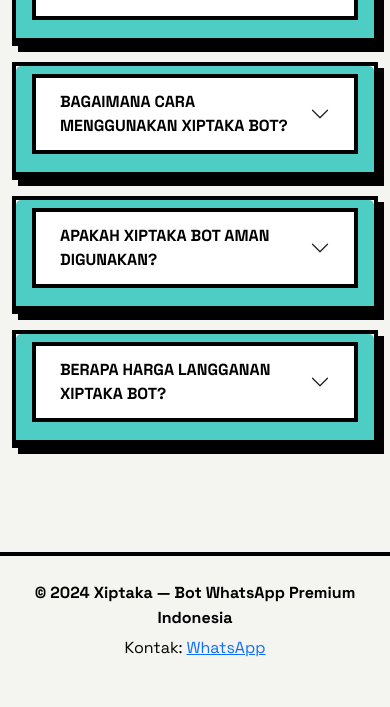
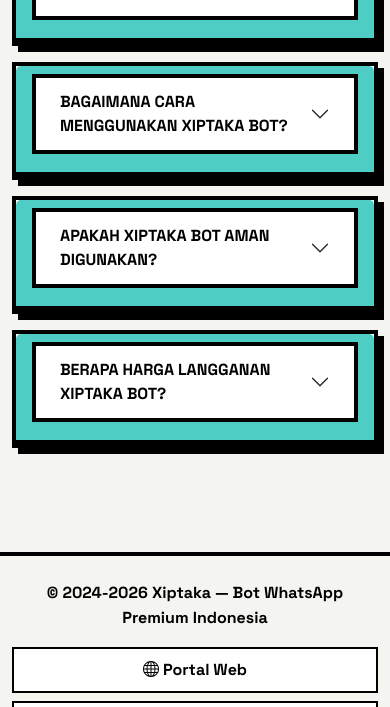
Before and after one commit to Masternadel/masternadel.github.io, a plain HTML site: page index.html in a window 390 px wide. Shown: the part 3313-4020 px from the top of the page. Before the commit the page ends 3998 px from the top, so only its background shows below. Drawn offline with nearby package versions, Linux system fonts and the light colour scheme.

Commit message:
Add backlink to web.xiptaka-bot.my.id and enhance SEO

```diff
--- a/index.html
+++ b/index.html
@@ -13,7 +13,7 @@
     <!-- SEO: Primary Meta -->
     <title>Xiptaka Bot - Bot WhatsApp Premium #1 | 300+ Fitur Otomatis untuk Grup & Olshop</title>
     <meta name="description"
-        content="Xiptaka Bot adalah bot WhatsApp premium dengan 300+ fitur canggih: manajemen grup otomatis, tools olshop, downloader media, integrasi AI, dan hiburan. Online 24/7, respon cepat, harga mulai 12K/bulan.">
+        content="Xiptaka Bot adalah bot WhatsApp premium dengan 300+ fitur canggih: manajemen grup otomatis, tools olshop, downloader media, integrasi AI, dan hiburan. Online 24/7, respon cepat, harga terjangkau mulai 12K/bulan.">
     <meta name="keywords"
         content="Bot WhatsApp, Xiptaka Bot, Bot Olshop WhatsApp, Manajemen Grup WA, WA Bot Otomatis, bot WA premium, bot WhatsApp Indonesia, bot grup WhatsApp, bot jualan WhatsApp, bot downloader WA">
     <meta name="author" content="Xiptaka">
@@ -42,6 +42,9 @@
     <!-- SEO: Alternate language -->
     <link rel="alternate" hreflang="id" href="https://xiptaka-bot.my.id/">
 
+    <!-- SEO: Related Sites -->
+    <link rel="related" href="https://web.xiptaka-bot.my.id">
+
     <!-- Performance: Preconnect -->
     <link rel="preconnect" href="https://cdn.jsdelivr.net" crossorigin>
     <link rel="preconnect" href="https://fonts.googleapis.com" crossorigin>
@@ -59,13 +62,17 @@
           "@type": "Organization",
           "name": "Xiptaka",
           "url": "https://xiptaka-bot.my.id/",
-          "description": "Penyedia layanan bot WhatsApp premium di Indonesia"
+          "description": "Penyedia layanan bot WhatsApp premium di Indonesia",
+          "sameAs": [
+            "https://web.xiptaka-bot.my.id"
+          ]
         }, {
           "@type": "SoftwareApplication",
           "name": "Xiptaka Bot",
           "applicationCategory": "BusinessApplication",
           "operatingSystem": "WhatsApp",
           "description": "Bot WhatsApp premium dengan 300+ fitur untuk manajemen grup, olshop, dan hiburan.",
+          "url": "https://xiptaka-bot.my.id/",
           "offers": [{
               "@type": "Offer",
               "name": "Standar",
@@ -94,7 +101,7 @@
               "name": "Apa itu Xiptaka Bot?",
               "acceptedAnswer": {
                 "@type": "Answer",
-                "text": "Xiptaka Bot adalah bot WhatsApp premium yang menyediakan 300+ fitur canggih untuk manajemen grup, tools olshop, downloader media, integrasi AI, dan hiburan. Bot ini aktif 24/7 dan dirancang untuk mempermudah pengelolaan grup WhatsApp."
+                "text": "Xiptaka Bot adalah bot WhatsApp premium yang menyediakan 300+ fitur canggih untuk manajemen grup, tools olshop, downloader media, integrasi AI, dan hiburan. Bot ini aktif 24/7 dan dirancang untuk mempermudah pengelolaan grup WhatsApp Anda."
               }
             },
             {
@@ -311,6 +318,24 @@
             box-shadow: var(--main-shadow) !important;
         }
 
+        /* Footer Links */
+        .footer-link {
+            display: inline-block;
+            margin: 0.25rem 0.5rem;
+            padding: 0.5rem 1rem;
+            border: 2px solid var(--text-dark);
+            background-color: #fff;
+            color: var(--text-dark);
+            text-decoration: none;
+            font-weight: bold;
+            transition: all 0.2s;
+        }
+
+        .footer-link:hover {
+            background-color: var(--primary);
+            text-decoration: none;
+        }
+
         /* Penyesuaian Mobile Khusus */
         @media (max-width: 768px) {
             h1 {
@@ -336,6 +361,12 @@
 
             #Hero {
                 padding: 60px 0;
+            }
+
+            .footer-link {
+                display: block;
+                margin: 0.5rem 0;
+                width: 100%;
             }
         }
 
@@ -608,11 +639,17 @@
     <footer class="container py-4 mt-5" style="border-top: var(--main-border);" role="contentinfo">
         <div class="row text-center">
             <div class="col-12">
-                <p class="fw-bold mb-1">&copy; 2024 Xiptaka — Bot WhatsApp Premium Indonesia</p>
-                <p class="mb-0">
-                    Kontak:
-                    <a href="https://wa.me/6285xxxxxxxxx" rel="noopener noreferrer" target="_blank"
-                        aria-label="Hubungi Xiptaka via WhatsApp (buka di tab baru)">WhatsApp</a>
+                <p class="fw-bold mb-3">&copy; 2024-2026 Xiptaka — Bot WhatsApp Premium Indonesia</p>
+                <div class="mb-3">
+                    <a href="https://web.xiptaka-bot.my.id" class="footer-link" rel="external" target="_blank" aria-label="Kunjungi portal web Xiptaka Bot (buka di tab baru)">
+                        <i class="bi bi-globe" aria-hidden="true"></i> Portal Web
+                    </a>
+                    <a href="https://wa.me/6285xxxxxxxxx" class="footer-link" rel="noopener noreferrer" target="_blank" aria-label="Hubungi Xiptaka via WhatsApp (buka di tab baru)">
+                        <i class="bi bi-whatsapp" aria-hidden="true"></i> WhatsApp
+                    </a>
+                </div>
+                <p class="mb-0 small">
+                    Xiptaka Bot - Solusi Otomasi WhatsApp Terdepan di Indonesia
                 </p>
             </div>
         </div>
```
